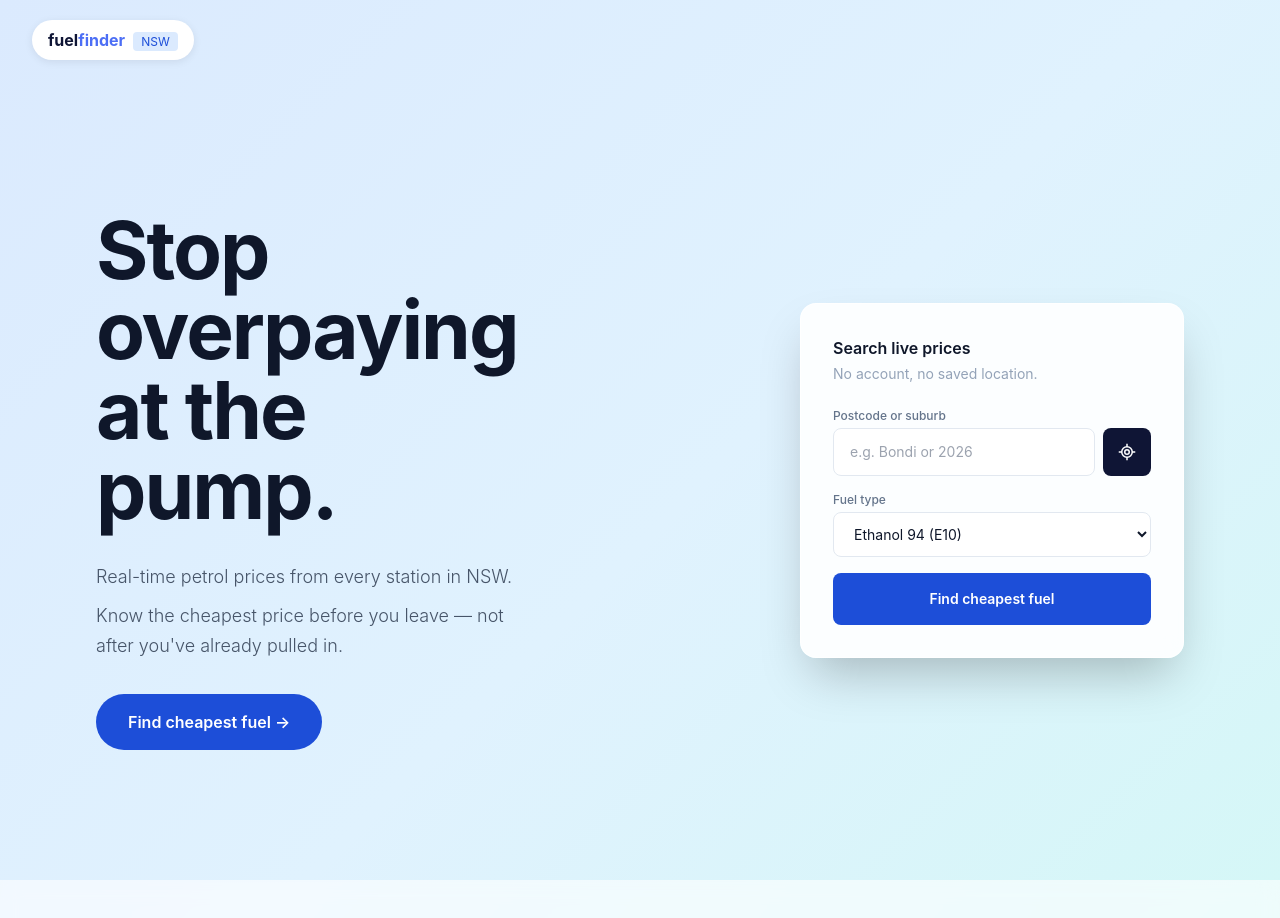
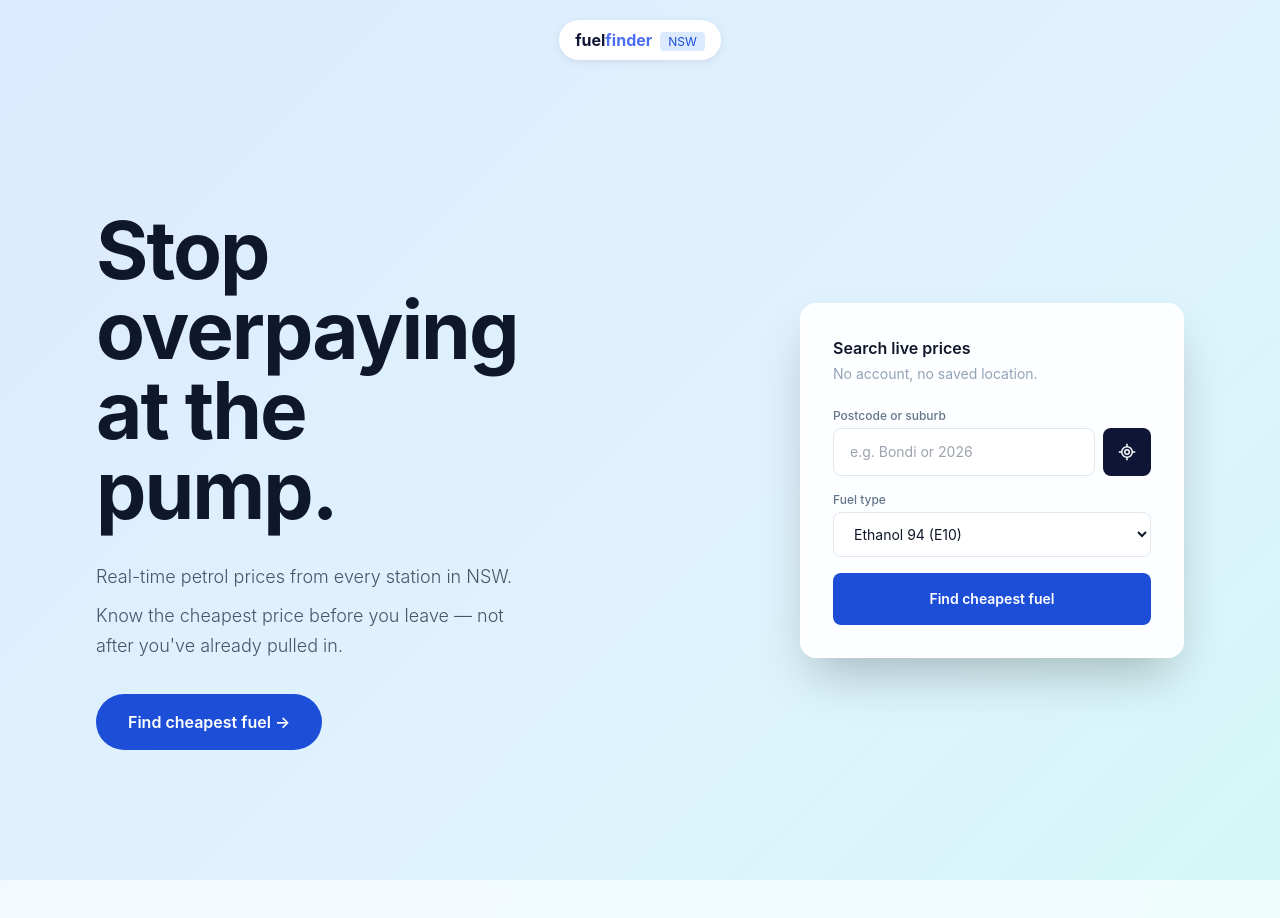
Before and after one commit to AneetKaur033/petrol-price-finder, a React (Vite) app: page / in a window 1280 px wide. Shown: the top 918 px of the page. Built offline with nearby package versions, Linux system fonts and the light colour scheme.

Commit message:
center logo on landing page

```diff
--- a/src/App.tsx
+++ b/src/App.tsx
@@ -210,7 +210,7 @@ function App() {
       <div style={{ background: gradientBg, fontFamily }}>
 
         {/* Nav */}
-        <div className="px-8 py-5" style={{ backgroundColor: 'transparent' }}>
+        <div className="px-8 py-5 flex justify-center" style={{ backgroundColor: 'transparent' }}>
           <div className="inline-flex px-4 py-2" style={{ backgroundColor: 'white', borderRadius: '50px', boxShadow: '0 2px 8px rgba(0,0,0,0.08)' }}>
             <h1 className="text-base font-bold" style={{ color: '#0f1535' }}>
               fuel<span style={{ color: '#4c6ef5' }}>finder</span>
```
